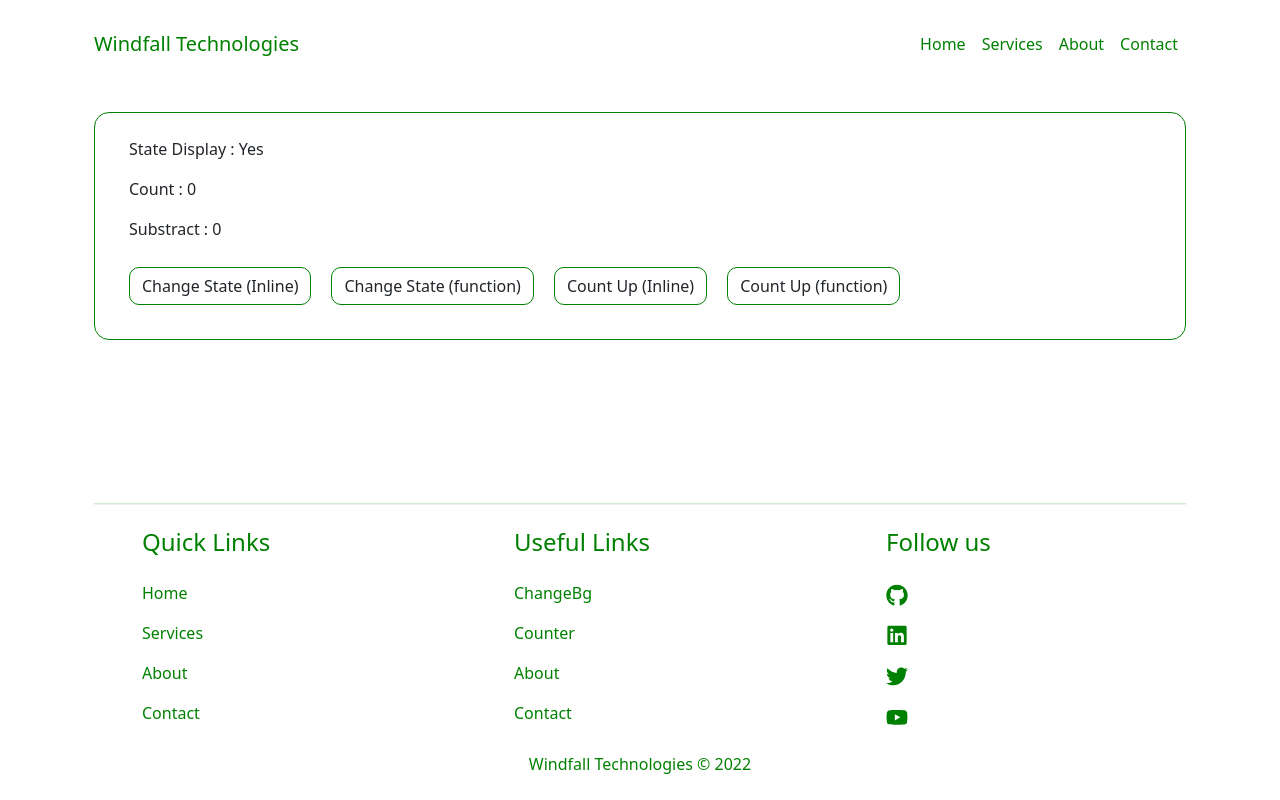
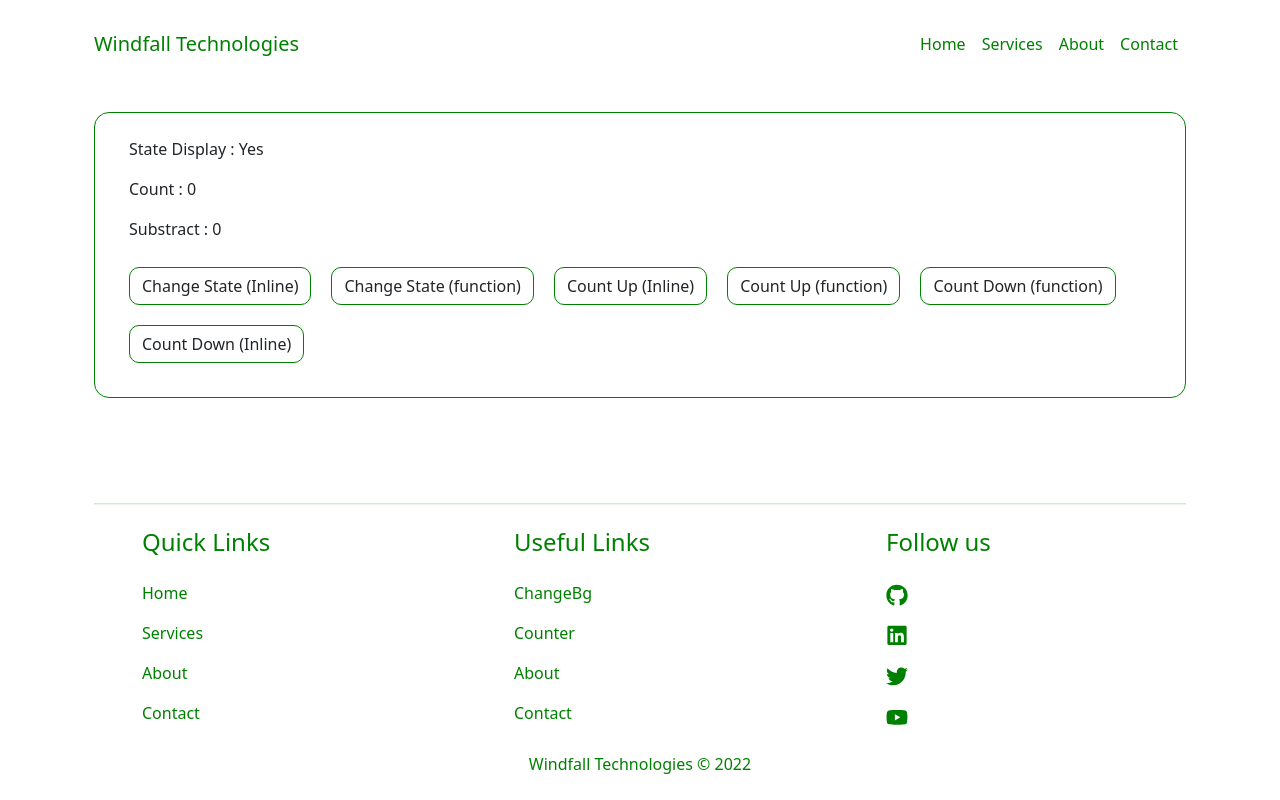
Before and after one commit to JoelOgira/Grocery-List, a React (Create React App) app: page /counter in a window 1280 px wide. Built offline with nearby package versions, Linux system fonts and the light colour scheme.

Commit message:
Added Subs Functionality

```diff
--- a/src/Components/ChangeBg/changeBg.css
+++ b/src/Components/ChangeBg/changeBg.css
@@ -12,3 +12,8 @@
 .changebtn:focus {
     box-shadow: none;
 }
+
+.changebtn:hover {
+    color: #FFFFFF;
+    background-color: green;
+}
--- a/src/Components/Counter/Buttons.jsx
+++ b/src/Components/Counter/Buttons.jsx
@@ -1,13 +1,15 @@
 
-const Buttons = ({state, setState, counter, setCounter, handleState, countUp}) => {
+const Buttons = ({state, setState, counter, setCounter, handleState, countUp, countDown}) => {
   return (
     <div className="buttons">
         <button className="btn btn-outline counterbtn" onClick={e => setState(!state)}>Change State (Inline)</button>
         <button className="btn btn-outline counterbtn" onClick={handleState}>Change State (function)</button>
         <button className="btn btn-outline counterbtn" onClick={e => setCounter({count: counter.count + 1, subs: counter.subs})}>Count Up (Inline)</button>
         <button className="btn btn-outline counterbtn" onClick={countUp}>Count Up (function)</button>
+        <button className="btn btn-outline counterbtn" onClick={e => setCounter({count: counter.count, subs: counter.subs - 1})}>Count Down (function)</button>
+        <button className="btn btn-outline counterbtn" onClick={countDown}>Count Down (Inline)</button>
     </div>
   )
 }
 
-export default Buttons
+export default Buttons;
--- a/src/Components/Counter/Counter.jsx
+++ b/src/Components/Counter/Counter.jsx
@@ -21,6 +21,13 @@ const Counter = () => {
         })
     }
 
+    const countDown = () => {
+        setCounter({
+            count: counter.count,
+            subs: counter.subs - 1
+        })
+    }
+
     return (
         <div className="container counter">
             <div className="card my-4 p-4" style={{border: '1px solid green', borderRadius: '15px'}}>
@@ -34,6 +41,7 @@ const Counter = () => {
                     setCounter={setCounter}
                     handleState={handleState}
                     countUp={countUp}
+                    countDown={countDown}
                 />
             </div>
         </div>
```
